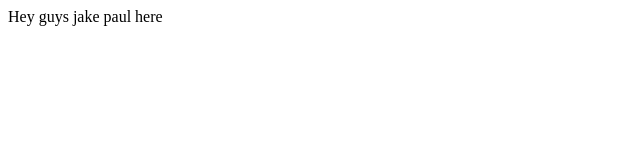
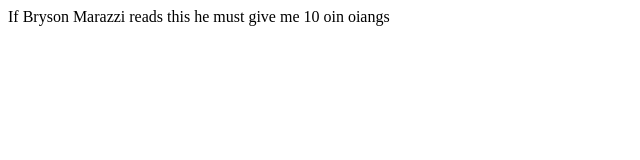
Before and after one commit to nbrownee/nbrownee.github.io, a plain HTML site: page index.html in a window 1280 px wide. Shown: the whole page, without its empty margins (0-640 px from the left). Drawn offline with Linux system fonts and the light colour scheme.

Commit message:
second commit: better website

```diff
--- a/index.html
+++ b/index.html
@@ -4,6 +4,6 @@
 </title>
 </head>
 <body>
-Hey guys jake paul here
+If Bryson Marazzi reads this he must give me 10 oin oiangs
 </body>
 </html>
```
